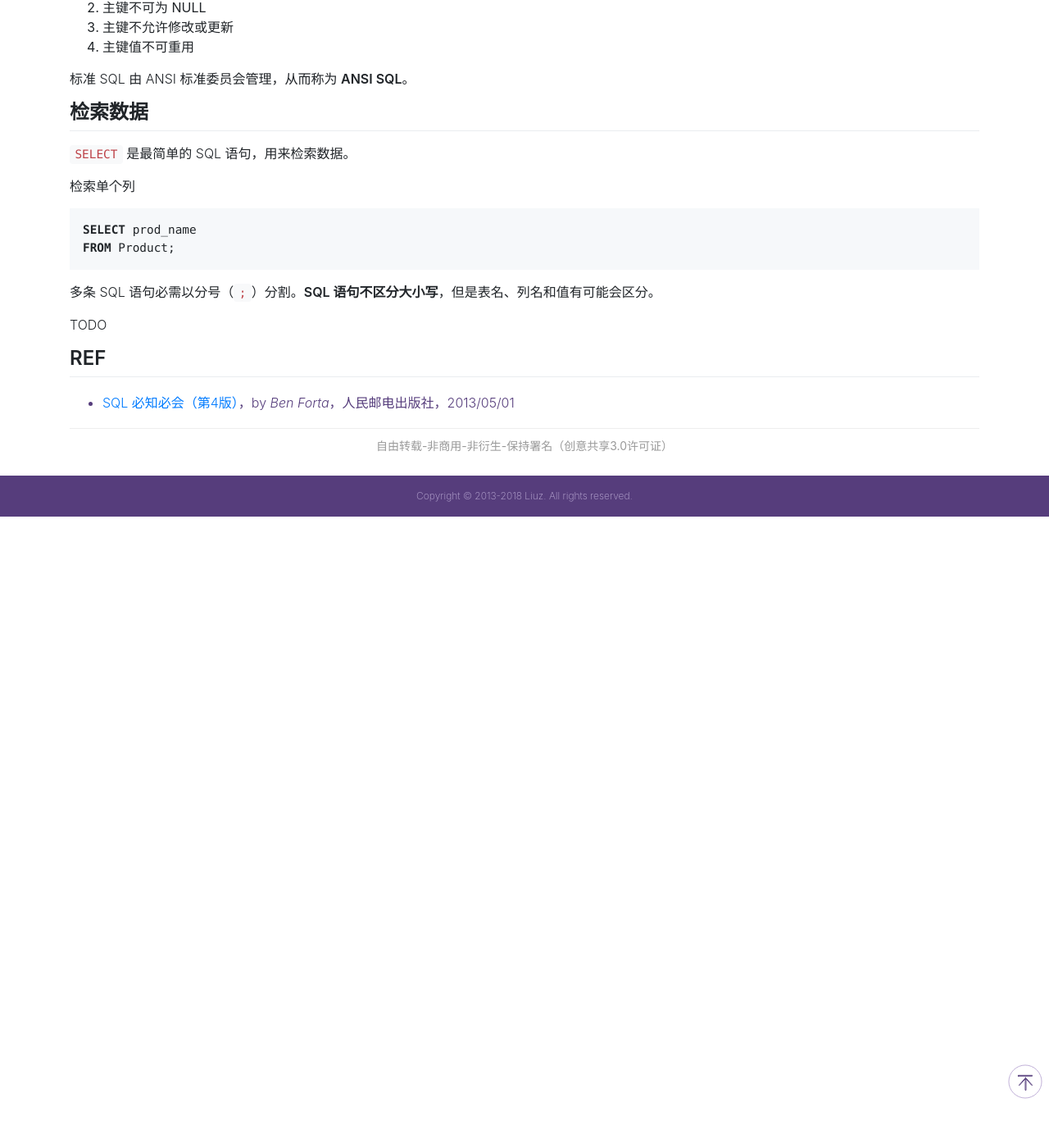
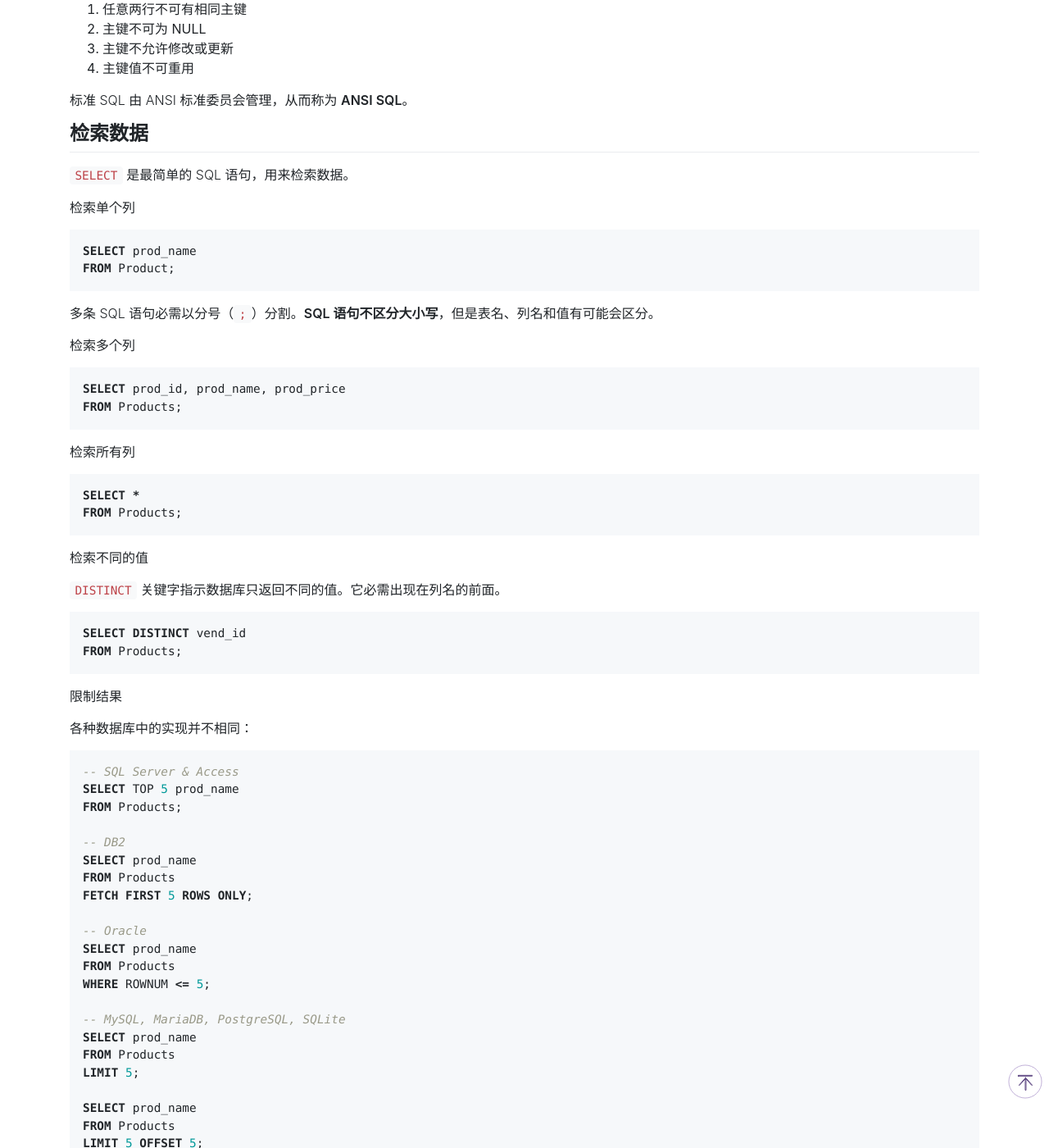
Before and after one commit to liuzhuan/liuzhuan.github.io, a Jekyll site: the page built from _posts/2018-05-25-sql-primer.md, in a window 1280 px wide and 1400 px high, scrolled down 1162 px. Shown: the whole window at 82% size. Built offline with Jekyll 4.4.1, drawn with Linux system fonts in a browser that asks for light colours; nearby versions of some CDN libraries; comment, search, counter and statistics services are not loaded; before the commit the page ends 1792 px from its top, so only the background shows below that; some of the changed text lies outside the part shown.

Commit message:
updating sql primer

````diff
--- a/_posts/2018-05-25-sql-primer.md
+++ b/_posts/2018-05-25-sql-primer.md
@@ -45,7 +45,61 @@
 
 多条 SQL 语句必需以分号（`;`）分割。**SQL 语句不区分大小写**，但是表名、列名和值有可能会区分。
 
-TODO
+检索多个列
+
+```sql
+SELECT prod_id, prod_name, prod_price
+FROM Products;
+```
+
+检索所有列
+
+```sql
+SELECT *
+FROM Products;
+```
+
+检索不同的值
+
+`DISTINCT` 关键字指示数据库只返回不同的值。它必需出现在列名的前面。
+
+```sql
+SELECT DISTINCT vend_id
+FROM Products;
+```
+
+限制结果
+
+各种数据库中的实现并不相同：
+
+```sql
+-- SQL Server & Access
+SELECT TOP 5 prod_name
+FROM Products;
+
+-- DB2
+SELECT prod_name
+FROM Products
+FETCH FIRST 5 ROWS ONLY;
+
+-- Oracle
+SELECT prod_name
+FROM Products
+WHERE ROWNUM <= 5;
+
+-- MySQL, MariaDB, PostgreSQL, SQLite
+SELECT prod_name
+FROM Products
+LIMIT 5;
+
+SELECT prod_name
+FROM Products
+LIMIT 5 OFFSET 5;
+```
+
+## 排序检索数据
+
+TODO 96/887
 
 ## REF
 
````
